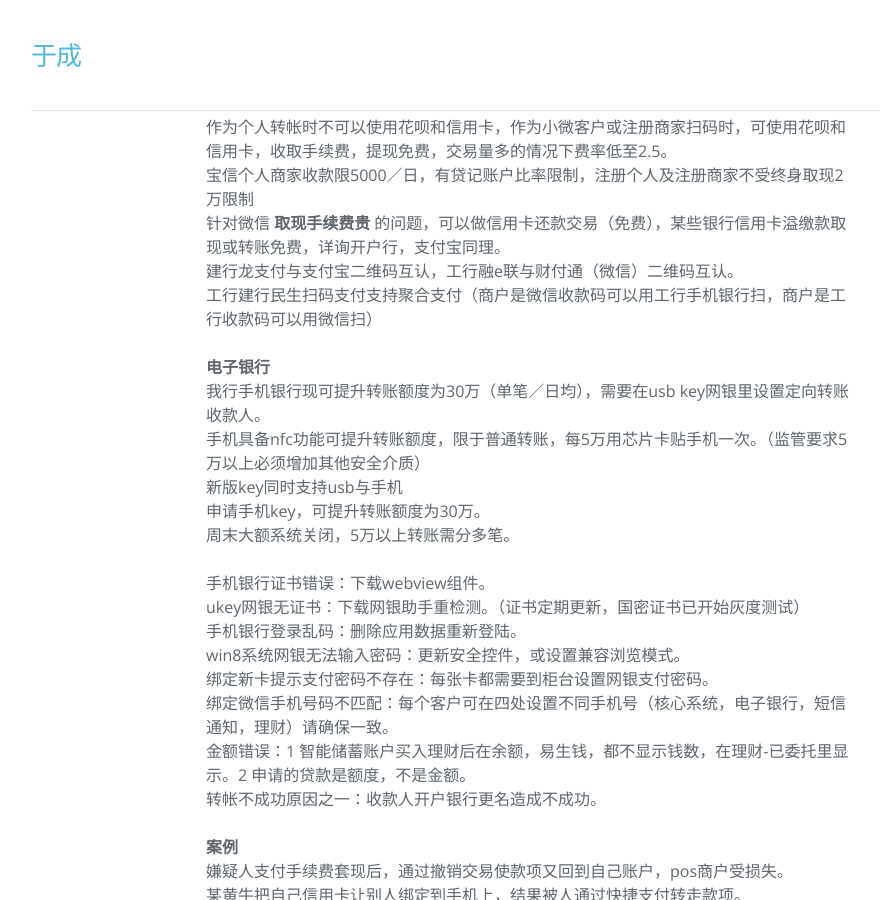
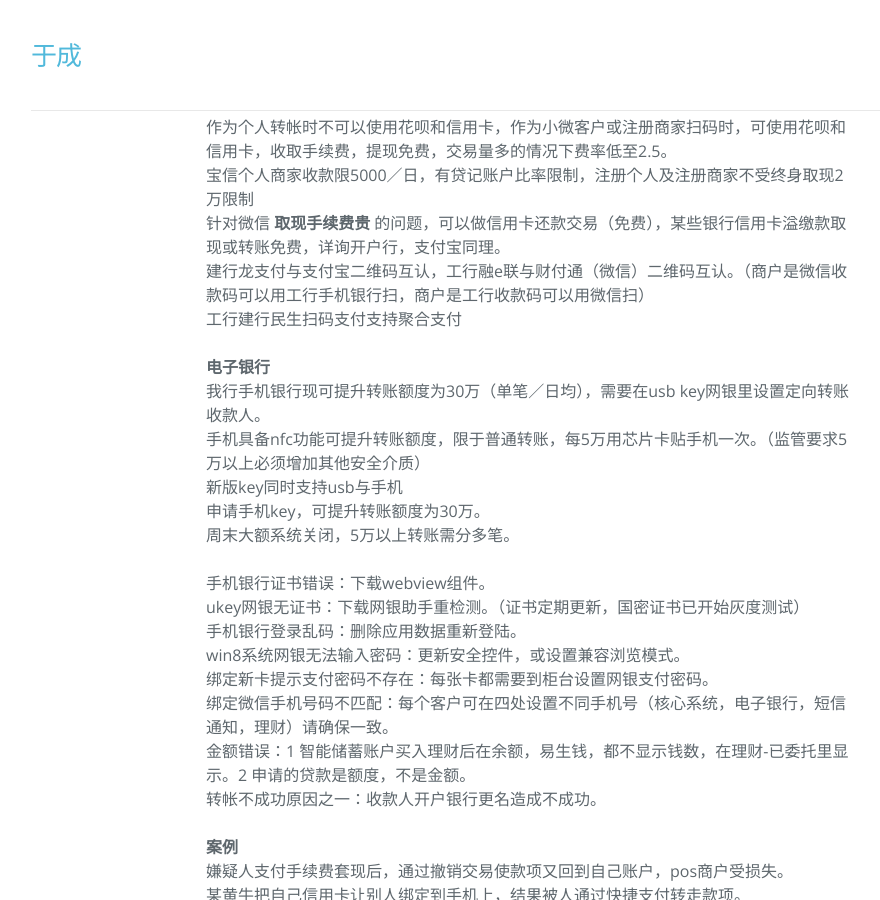
Before and after one commit to hebbank/jekyll, a Jekyll site: the page built from _posts/2017-05-01-xg.md, in a window 1280 px wide and 900 px high, scrolled down 743 px. Shown: the whole window, without its empty margins (109-989 px from the left). Built offline with Jekyll 4.4.1, drawn with Linux system fonts in a browser that asks for light colours; nearby versions of some CDN libraries.

Commit message:
Update 相关信息

```diff
--- a/_posts/2017-05-01-xg.md
+++ b/_posts/2017-05-01-xg.md
@@ -24,8 +24,8 @@ pos收款用的活期账户必须是一类卡，以前有账户的需要销户
 作为个人转帐时不可以使用花呗和信用卡，作为小微客户或注册商家扫码时，可使用花呗和信用卡，收取手续费，提现免费，交易量多的情况下费率低至2.5。
 宝信个人商家收款限5000／日，有贷记账户比率限制，注册个人及注册商家不受终身取现2万限制
 针对微信 **取现手续费贵** 的问题，可以做信用卡还款交易（免费），某些银行信用卡溢缴款取现或转账免费，详询开户行，支付宝同理。
-建行龙支付与支付宝二维码互认，工行融e联与财付通（微信）二维码互认。
-工行建行民生扫码支付支持聚合支付（商户是微信收款码可以用工行手机银行扫，商户是工行收款码可以用微信扫）
+建行龙支付与支付宝二维码互认，工行融e联与财付通（微信）二维码互认。（商户是微信收款码可以用工行手机银行扫，商户是工行收款码可以用微信扫）
+工行建行民生扫码支付支持聚合支付
 
 **电子银行**
 我行手机银行现可提升转账额度为30万（单笔／日均），需要在usb key网银里设置定向转账收款人。
```
